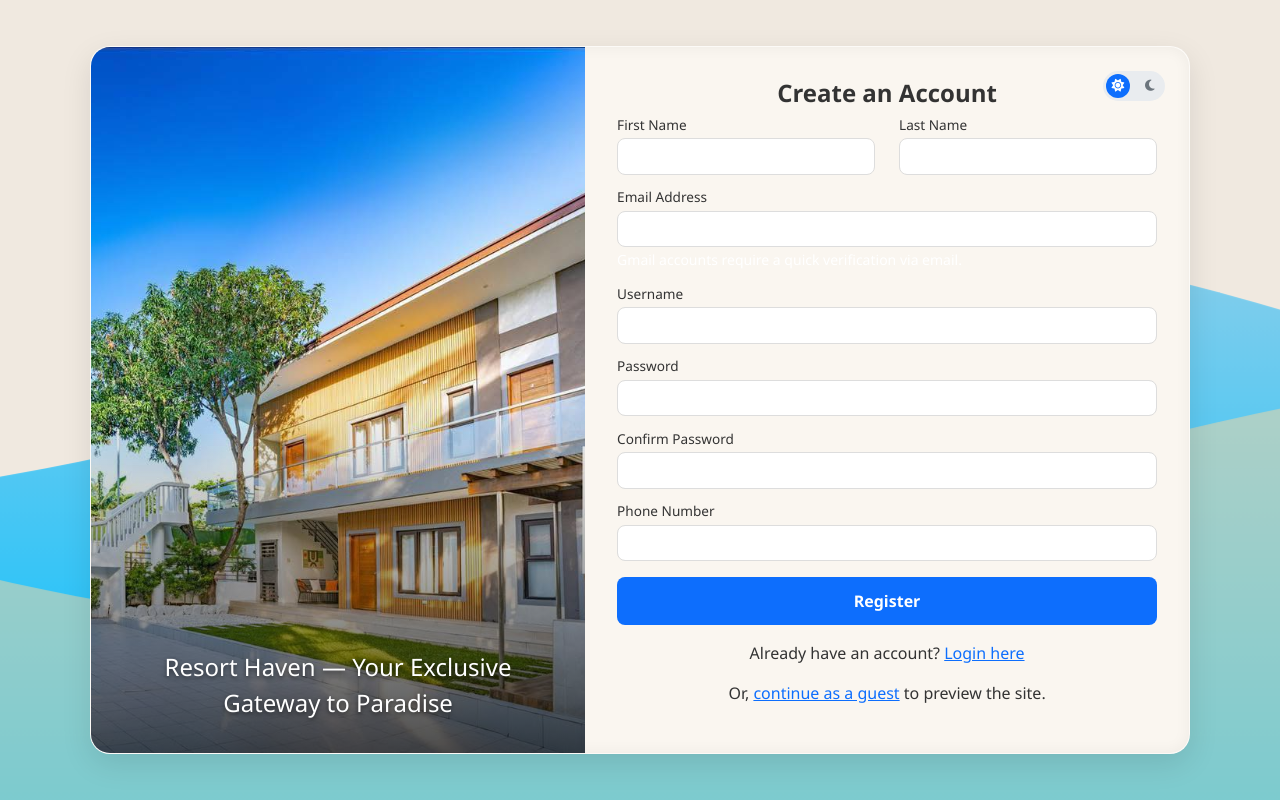
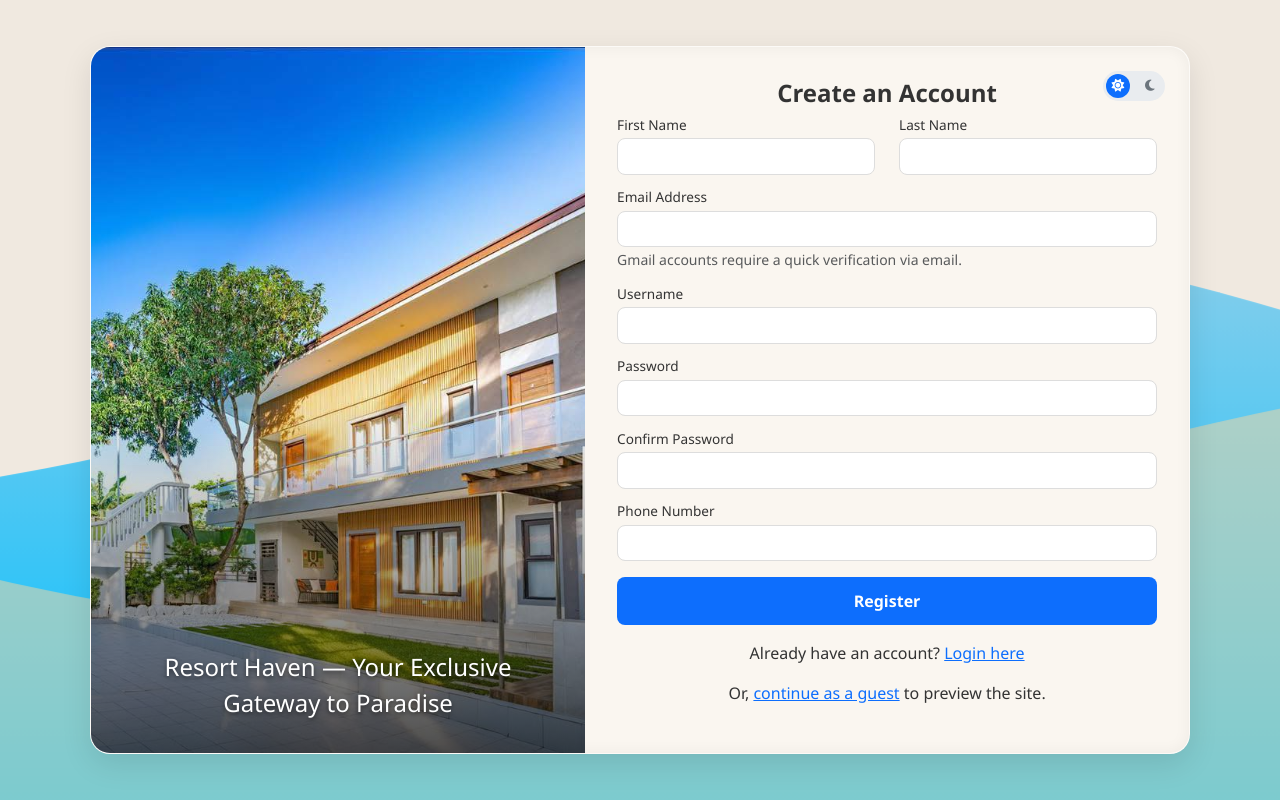
Before and after one commit to Karl482/ResortSystem, a PHP site: page /ResortsSystem/app/Views/register.php in a window 1280 px wide. Run offline with PHP 8.4, Linux system fonts and the light colour scheme; some libraries are stand-ins or nearby versions.

Commit message:
Make Gmail helper note white in dark theme (add .gmail-note and CSS override)

```diff
--- a/app/Views/register.php
+++ b/app/Views/register.php
@@ -53,7 +53,7 @@ $formContent = function() {
             <label for="email" class="form-label">Email Address</label>
             <input type="email" class="form-control" id="email" name="email" value="<?php echo htmlspecialchars($oldInput['email'] ?? ''); ?>" required>
             <div class="invalid-feedback">Please provide a valid email.</div>
-            <small class="form-text text-white">Gmail accounts require a quick verification via email.</small>
+            <small class="form-text text-muted gmail-note">Gmail accounts require a quick verification via email.</small>
         </div>
         <div class="mb-3">
             <label for="username" class="form-label">Username</label>
--- a/assets/css/main.css
+++ b/assets/css/main.css
@@ -503,6 +503,11 @@ body.dark-theme .form-select:focus {
 
 body.dark-theme .form-label {
   color: var(--color-text-dark);
+}
+
+/* Make the Gmail helper note readable in dark theme */
+body.dark-theme .gmail-note {
+  color: #ffffff !important;
 }
 
 /* Dark theme modals */
```
